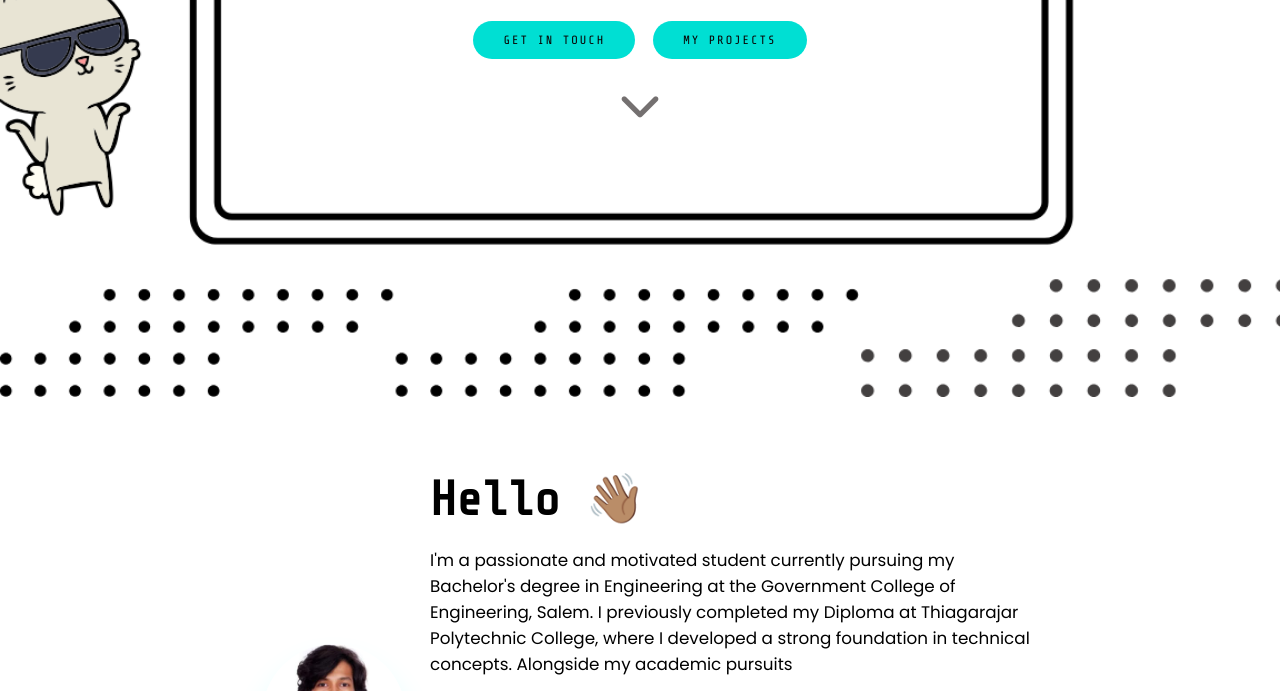
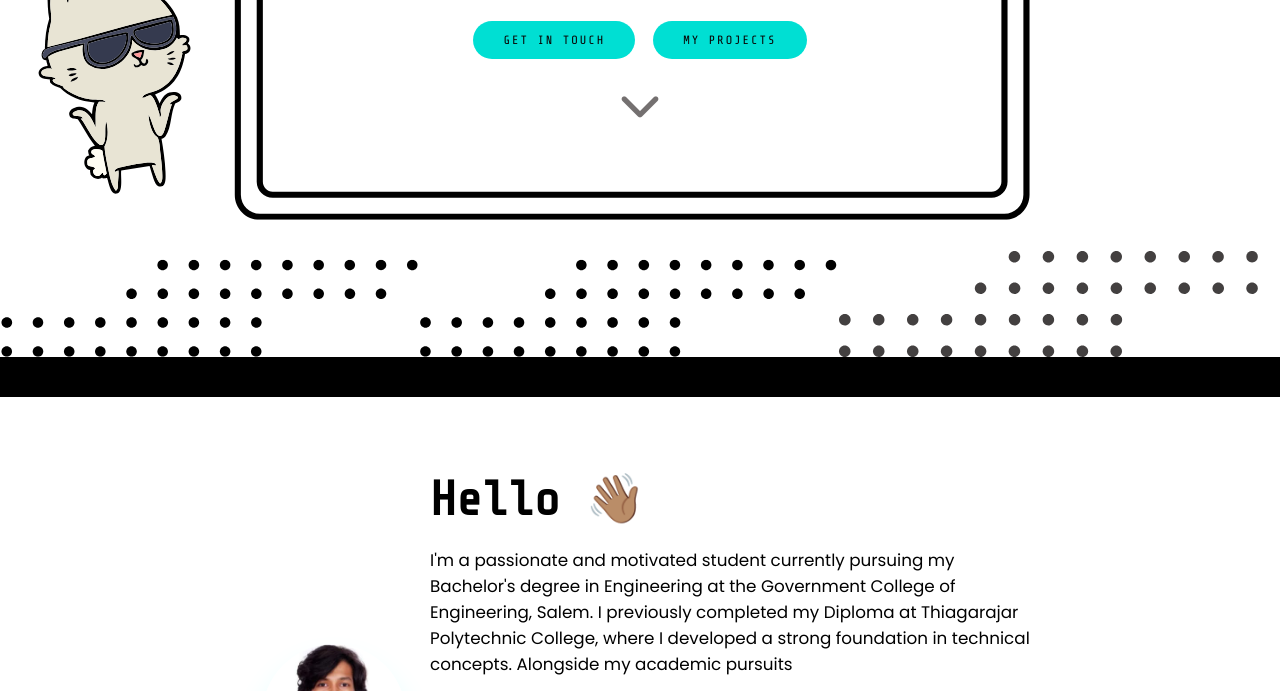
Before and after one commit to Leosat10/qwdewqe, a plain HTML site: page index.html in a window 1280 px wide. Shown: the part 403-1094 px from the top of the page. Drawn offline with nearby package versions, Linux system fonts and the light colour scheme.

Commit message:
Update main.css

```diff
--- a/main.css
+++ b/main.css
@@ -196,13 +196,16 @@ nav {
   width: 100%;
   min-height: 100vh;
   background: url("images/landing-page.png") center center no-repeat;
-  background-size: cover; /* fills the screen */
-  background-attachment: scroll; /* fixes mobile zoom issue */
-  position: relative;
+  background-size: contain;       /* shows full image */
+  background-color: #000;         /* background fill if there’s empty space */
+  background-attachment: scroll;  /* fixes mobile Safari issues */
   display: flex;
   align-items: center;
   justify-content: center;
 }
+
+
+
 .main-message {
   width: 100%;
   max-width: 58rem;
```
